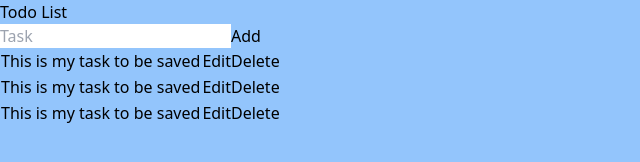
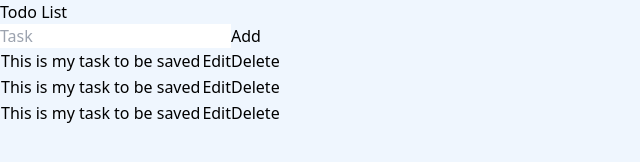
Before and after one commit to MohammadMahmoodM/12C-jamstack-todo, a Gatsby site: page / in a window 1280 px wide. Shown: the whole page, without its empty margins (0-640 px from the left). Built offline with nearby package versions, Linux system fonts and the light colour scheme; Gatsby itself is replaced by a stand-in of ours.

Commit message:
some bug cleared

```diff
--- a/src/input.css
+++ /dev/null
@@ -1,3 +0,0 @@
-@tailwind base;
-@tailwind components;
-@tailwind utilities;
--- a/src/pages/index.js
+++ b/src/pages/index.js
@@ -1,5 +1,5 @@
 import React from 'react';
-import Todolist from './components/Todolist';
+import Todolist from '../components/Todolist';
 
 export default function Home(){
     return <Todolist/>
--- a/src/styles/global.css
+++ b/src/styles/global.css
@@ -3,5 +3,5 @@
 @tailwind utilities;
 
 body {
-  background: #93c5fc !important;
+  background: #eff6fe !important;
 }
--- a/tailwind.config.js
+++ b/tailwind.config.js
@@ -10,7 +10,7 @@
 module.exports = {
   mode: "jit",
   content: ["./*.html"],
-  darkMode: false, // or 'media' or 'class'
+  //darkMode: media, // or 'media' or 'class'
   theme: {
     extend: {},
   },
```
Also changed, not shown: src/components/Todolist/Todo/index.js (renamed from src/pages/components/Todolist/Todo/index.js), src/components/Todolist/TodoInput/index.js (renamed from src/pages/components/Todolist/Todoinput/index.js), src/components/Todolist/index.js (renamed from src/pages/components/Todolist/index.js).
